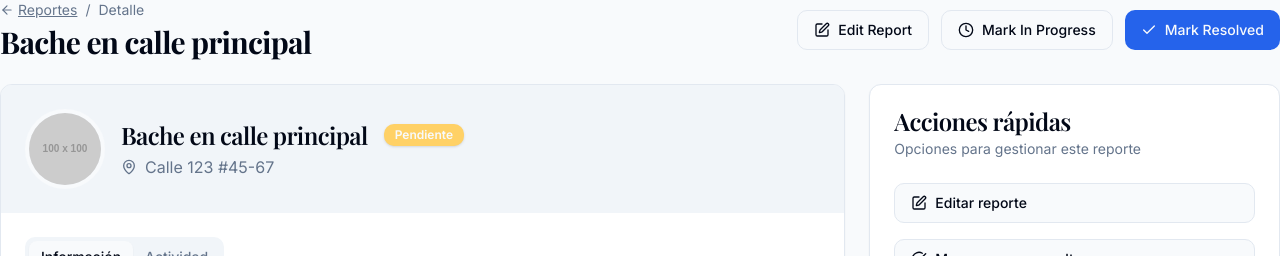
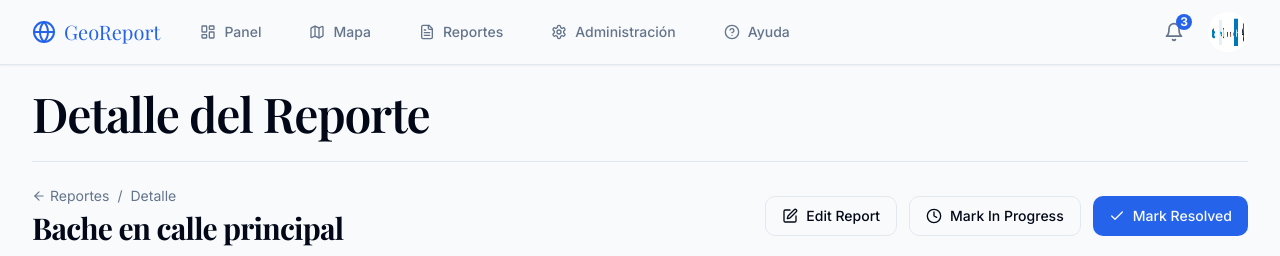
Before and after one commit to elias3446/hello-greetings-service, a React (Vite) app: page /reportes/1 in a window 1280 px wide. Shown: the top 256 px of the page. Built offline with nearby package versions, Linux system fonts and the light colour scheme.

Commit message:
Fix: Navbar missing on DetalleReporte
Fixes an issue where the navigation bar is not displayed when accessing the DetalleReporte component from the Reportes list.

```diff
--- a/src/modulos/reportes/DetalleReporte.tsx
+++ b/src/modulos/reportes/DetalleReporte.tsx
@@ -84,13 +84,13 @@ const DetalleReporte = () => {
   };
 
   return (
-    <>
+    <Layout titulo="Detalle del Reporte">
       <div className="space-y-6">
         {/* Encabezado con breadcrumbs y botón de regreso */}
         <div className="flex items-center justify-between">
           <div className="space-y-1">
             <div className="text-sm text-muted-foreground flex items-center">
-              <Link to="/admin/reportes" className="hover:underline flex items-center">
+              <Link to="/reportes" className="hover:underline flex items-center">
                 <ArrowLeft className="h-3.5 w-3.5 mr-1" />
                 Reportes
               </Link>
@@ -360,7 +360,7 @@ const DetalleReporte = () => {
           </div>
         </div>
       </div>
-    </>
+    </Layout>
   );
 };
 
```
